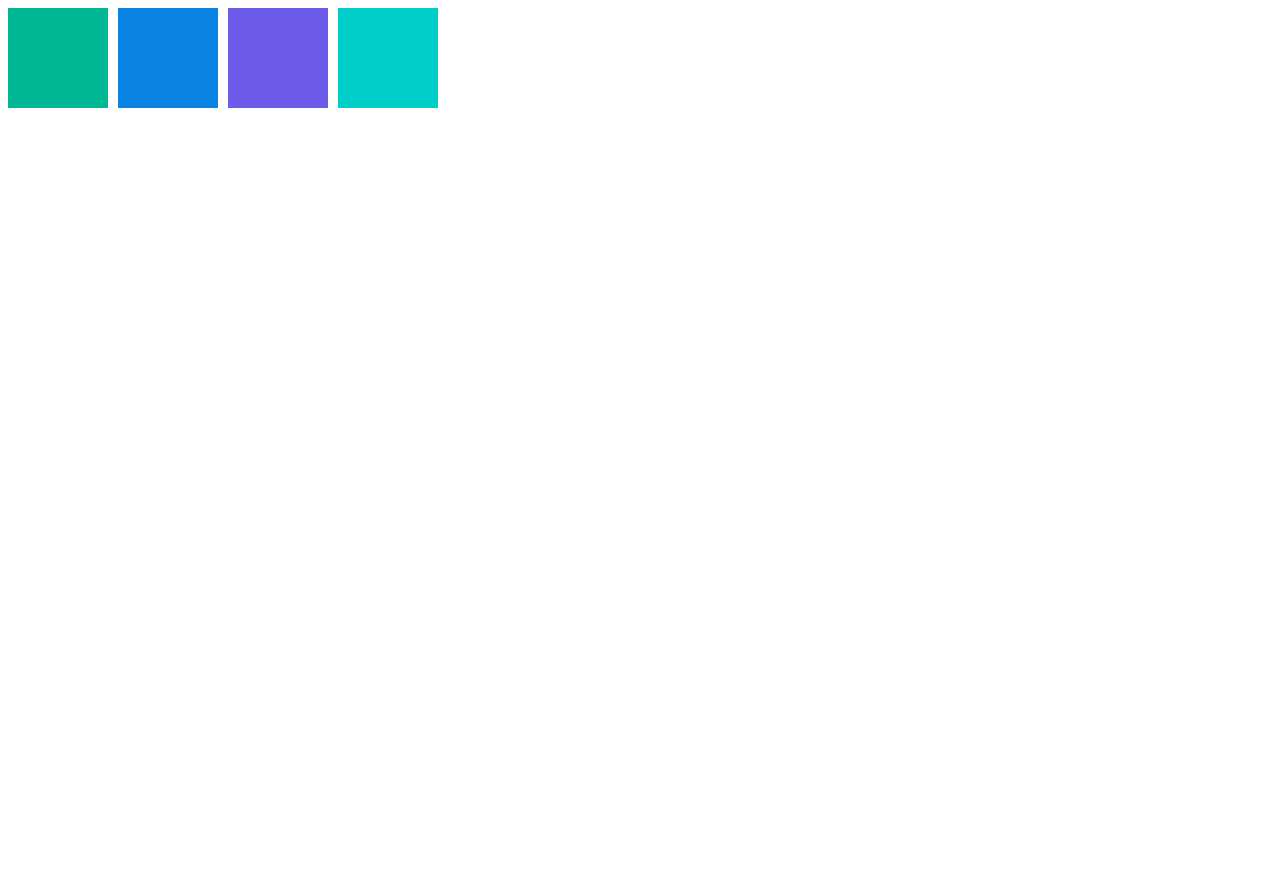
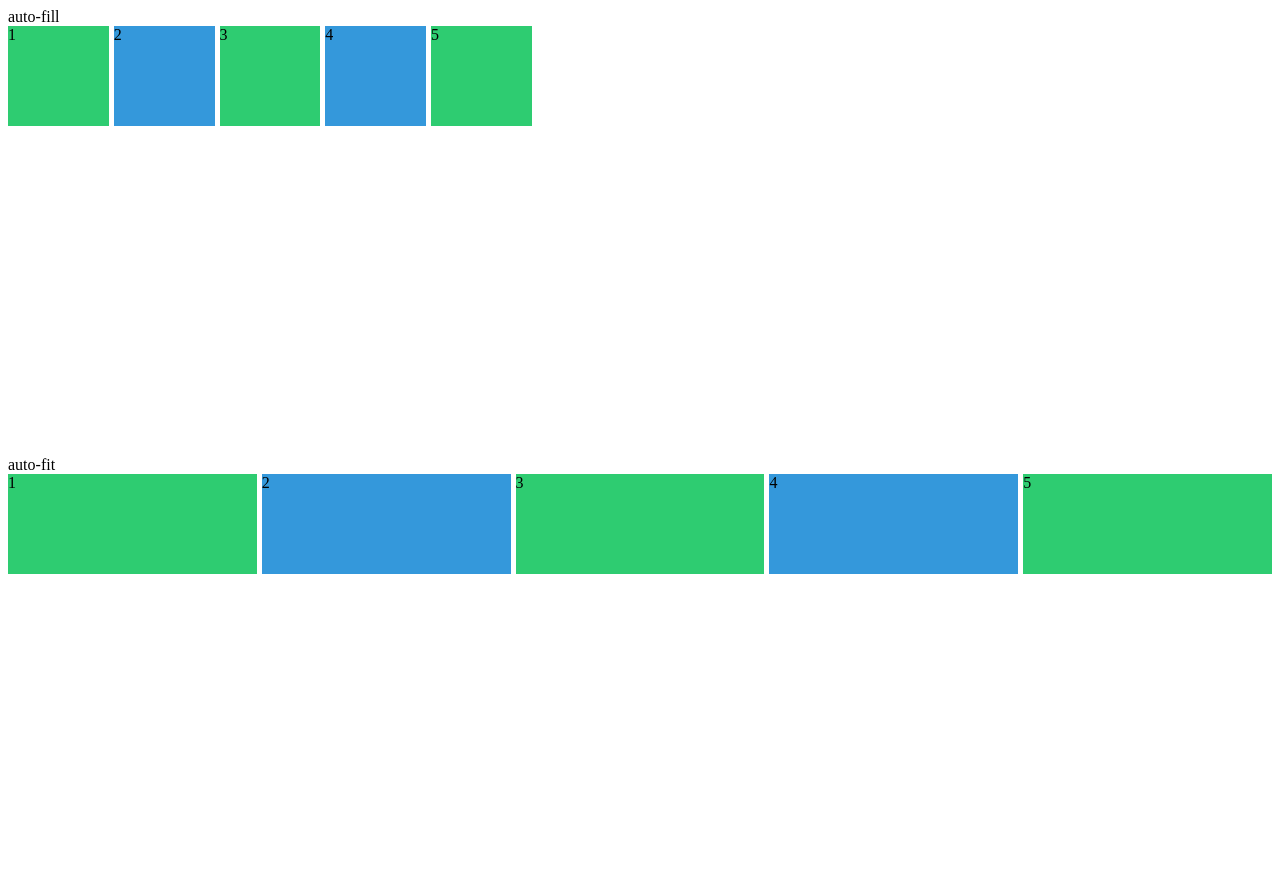
Before and after one commit to Yongho5580/CSS-Practice, a plain HTML site: page index.html in a window 1280 px wide. Before the commit the page ends 800 px from the top, so only its background shows below. Drawn offline with Linux system fonts and the light colour scheme.

Commit message:
learn bout auto-fill & auto-fit

```diff
--- a/index.html
+++ b/index.html
@@ -7,12 +7,21 @@
     <link rel="stylesheet" href="styles.css">
 </head>
 <body>
+    auto-fill
     <div class="grid" >
-        <div class="header"></div>
-        <div class="content"></div>
-        <div class="nav"></div>
-        <div class="footer"></div>
-
+        <div class="item">1</div>
+        <div class="item">2</div>
+        <div class="item">3</div>
+        <div class="item">4</div>
+        <div class="item">5</div>
+    </div>
+    auto-fit
+    <div class="grid" >
+        <div class="item">1</div>
+        <div class="item">2</div>
+        <div class="item">3</div>
+        <div class="item">4</div>
+        <div class="item">5</div>
     </div>
 </body>
 </html>
--- a/styles.css
+++ b/styles.css
@@ -1,24 +1,26 @@
 .grid {
   display: grid;
+  gap: 5px;
+  height: 50vh;
   grid-template-columns: repeat(4, 100px);
   grid-template-rows: repeat(4, 100px);
-  gap: 10px;
+  grid-auto-rows: 100px;
+  grid-auto-columns: 100px;
+  margin-bottom: 30px;
 }
 
-.header {
-  background-color: #00b894;
-  grid-column-start: 1;
-  grid-column-end: 2;
+.item:nth-child(odd) {
+  background-color: #2ecc71;
 }
 
-.content {
-  background-color: #0984e3;
+.item:nth-child(even) {
+  background-color: #3498db;
 }
 
-.nav {
-  background-color: #6c5ce7;
+.grid:first-child {
+  grid-template-columns: repeat(auto-fill, minmax(100px, 1fr));
 }
 
-.footer {
-  background-color: #00cec9;
+.grid:last-child {
+  grid-template-columns: repeat(auto-fit, minmax(100px, 1fr));
 }
```
